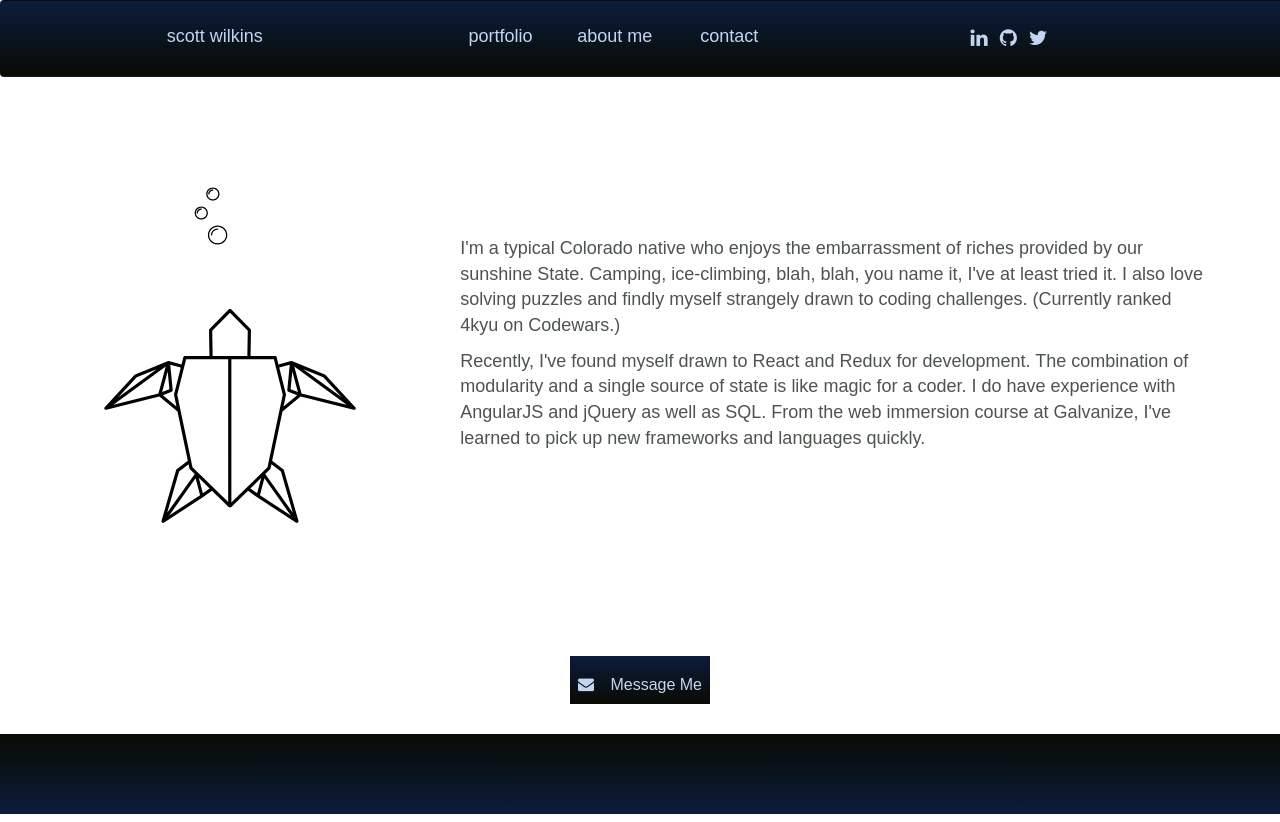
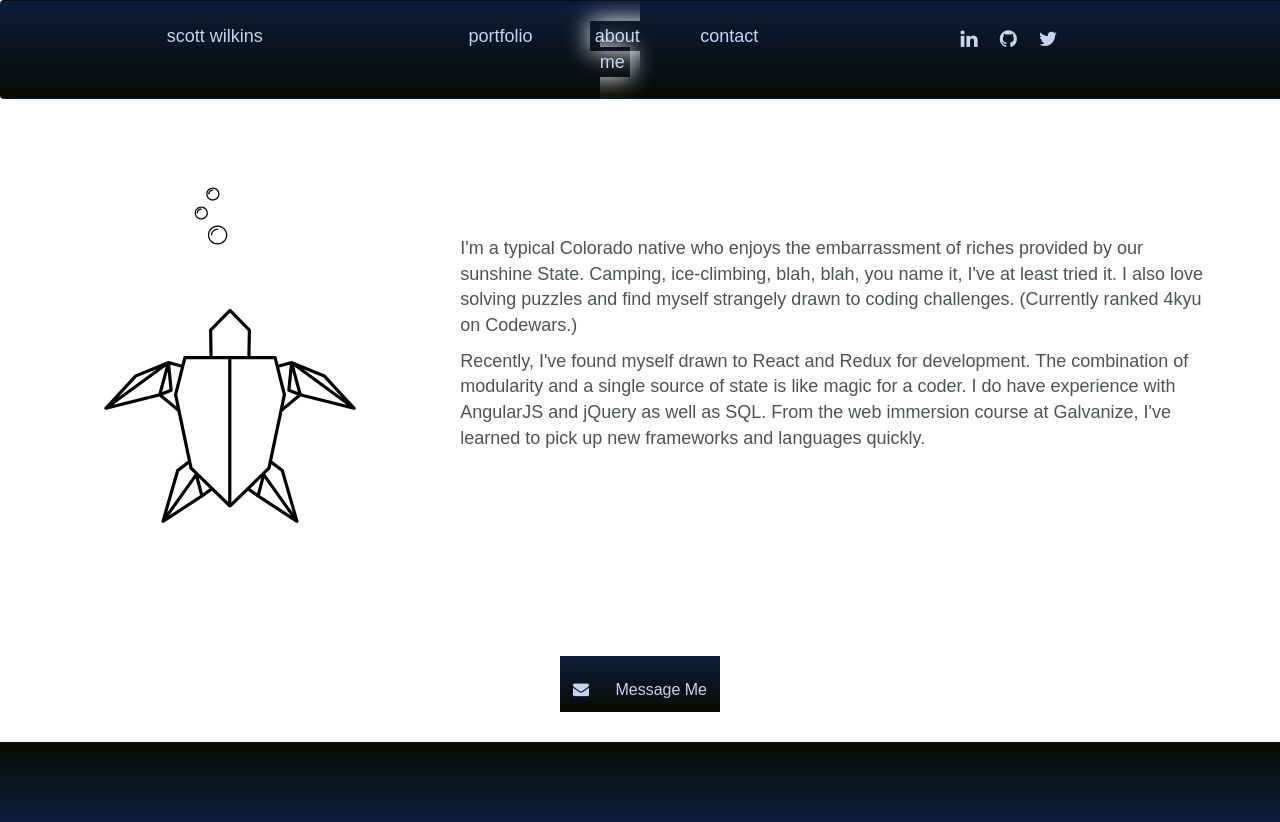
Before and after one commit to ScottWilkins/personal-webpage, a React (Create React App) app: page /about in a window 1280 px wide. Built offline with nearby package versions, Linux system fonts and the light colour scheme.

Commit message:
highlight navbar

```diff
--- a/src/App.css
+++ b/src/App.css
@@ -56,7 +56,6 @@
 }
 .fa-navbar:hover {
   color: #1b527c;
-  font-size: 22px;
 }
 
 .projects {
@@ -419,4 +418,11 @@ th{
 }
 .links{
   color:#c4d5f2;
+  padding: 5px;
 }
+.links:hover{
+  text-decoration: none;
+}
+.highlight{
+  box-shadow: 0px 0px 25px #fff;
+}
--- a/src/App.js
+++ b/src/App.js
@@ -68,7 +68,7 @@ constructor(props){
   render() {
     return (
       <div>
-        <Navbar />
+        <Navbar page="home"/>
         <div className="App container">
 
           <div className="title">
@@ -87,7 +87,7 @@ constructor(props){
                 ><img src={bubbleLeft} className="me bubble-about" alt="chat bubble" /></div>
                 <div>
                   <div className="text">
-                    <h3>hi</h3>
+                    <h3>Hi</h3>
                     <p>I'm Scott</p>
                     <p>I'm a web developer currently living in Denver, Colorado. For a long time I managed restaurants where I put together teams to deliver a product under highly constrained deadlines. Applying this mentality to web development has helped me grow as a developer with the understanding that time is money. I learn fast and know the value of delivering a product on time. If you'd like to get together over a beer (or two...) and discuss what I can do for you, feel free to reach out.<Link to="/about"> more...</Link></p>
                     <div onClick={this.emsmallen}>
--- a/src/components/about.js
+++ b/src/components/about.js
@@ -10,7 +10,7 @@ $('html,body').scrollTop(0);
 export default () => {
     return (
       <div>
-        <Navbar />
+        <Navbar page="about"/>
         <div className="container container-about-contact">
           <div className="spacer"></div>
           <div className="middle-contact-container">
@@ -19,7 +19,7 @@ export default () => {
               <img className="me-olive safari_only" src={turtle} alt="turtle" />
             </div>
             <div className="contacts about-text">
-            <p>I'm a typical Colorado native who enjoys the embarrassment of riches provided by our sunshine State. Camping, ice-climbing, blah, blah, you name it, I've at least tried it. I also love solving puzzles and findly myself strangely drawn to coding challenges. (Currently ranked 4kyu on Codewars.)</p>
+            <p>I'm a typical Colorado native who enjoys the embarrassment of riches provided by our sunshine State. Camping, ice-climbing, blah, blah, you name it, I've at least tried it. I also love solving puzzles and find myself strangely drawn to coding challenges. (Currently ranked 4kyu on Codewars.)</p>
             <p>Recently, I've found myself drawn to React and Redux for development. The combination of modularity and a single source of state is like magic for a coder. I do have experience with AngularJS and jQuery as well as SQL. From the web immersion course at Galvanize, I've learned to pick up new frameworks and languages quickly.</p>
             </div>
           </div>
--- a/src/components/contact.js
+++ b/src/components/contact.js
@@ -10,7 +10,7 @@ $('html,body').scrollTop(0);
 export default () => {
     return (
     <div>
-      <Navbar />
+      <Navbar page="contact"/>
       <div className="container container-about-contact">
         <div className="spacer"></div>
         <div className="middle-contact-container">
--- a/src/components/navbar.js
+++ b/src/components/navbar.js
@@ -1,21 +1,23 @@
 import React from 'react';
 import { Link} from 'react-router';
-export default function() {
-
+export default function(props) {
+  function myClass(name) {
+    return name === props.page ? "links highlight" : "links";
+  }
   return (
     <div className="navbar">
       <div className="row">
-          <div className="col-sm-4 col-xs-6 links">
-            <Link to="/"><span className="links">scott wilkins</span></Link>
+        <div className="col-sm-4 col-xs-6">
+          <Link to="/"><span className={myClass("home")}>scott wilkins</span></Link>
         </div>
-          <div className="col-sm-1 col-xs-6 links">
-          <Link to="/portfolio"><span className="links">portfolio</span></Link>
+        <div className="col-sm-1 col-xs-6">
+          <Link to="/portfolio"><span className={myClass("portfolio")}>portfolio</span></Link>
         </div>
-          <div className="col-sm-1 col-xs-6 links">
-            <Link to="/about"><span className="links">about me</span></Link>
+        <div className="col-sm-1 col-xs-6">
+          <Link to="/about"><span className={myClass("about")}>about me</span></Link>
         </div>
-          <div className="col-sm-1 col-xs-6 links">
-            <Link className="link" to="/contact"><span className="links">contact</span></Link>
+        <div className="col-sm-1 col-xs-6">
+          <Link className="link" to="/contact"><span className={myClass("contact")}>contact</span></Link>
         </div>
         <div className="col-sm-2 col-sm-offset-1 icons col-xs-6">
           <a href="https://www.linkedin.com/in/scottjwilkins" target="_blank"><i className="fa fa-navbar fa-linkedin links"></i></a>
--- a/src/components/portfolio-container.js
+++ b/src/components/portfolio-container.js
@@ -27,7 +27,7 @@ export default class PortfolioContainer extends Component {
     $('html,body').scrollTop(0);
     return (
     <div>
-      <Navbar />
+      <Navbar page="portfolio"/>
 
       <div className="container portfolio-nav">
       <Link to="/">
--- a/src/components/projects.js
+++ b/src/components/projects.js
@@ -11,26 +11,26 @@ export default (props) => {
       case "sesame":
         return (
           <div>
-            <img src={sesameIntro} className="project" />
-            <img src={sesameDoor} className="project" />
+            <img src={sesameIntro} className="project" alt="sesame intro" />
+            <img src={sesameDoor} className="project" alt="sesame door"/>
           </div>
         );
       case "wiki":
         return (
           <div>
-          <img src={got} className="project" />
+          <img src={got} className="project" alt="clickable wiki of thrones" />
         </div>
       );
       case "fairshare":
       return (
         <div>
-        <img src={fairshare} className="project" />
+        <img src={fairshare} className="project" alt="fairshare"/>
       </div>
     );
       case "reddit":
       return (
         <div>
-        <img src={reddit} className="project" />
+        <img src={reddit} className="project" alt="reddit klone"/>
       </div>
     );
       default:
```
Lines whose indentation alone changed are shown as unchanged.
